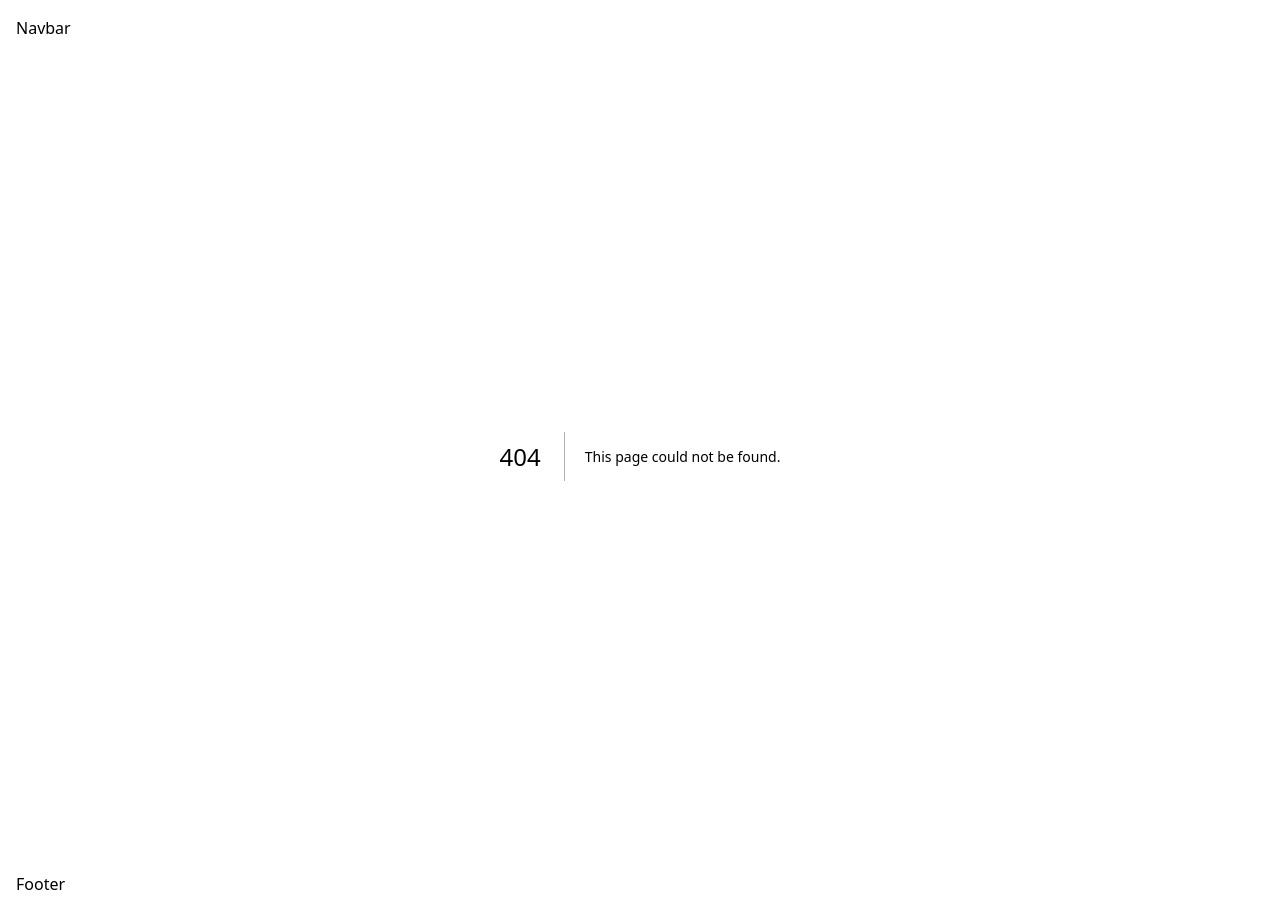
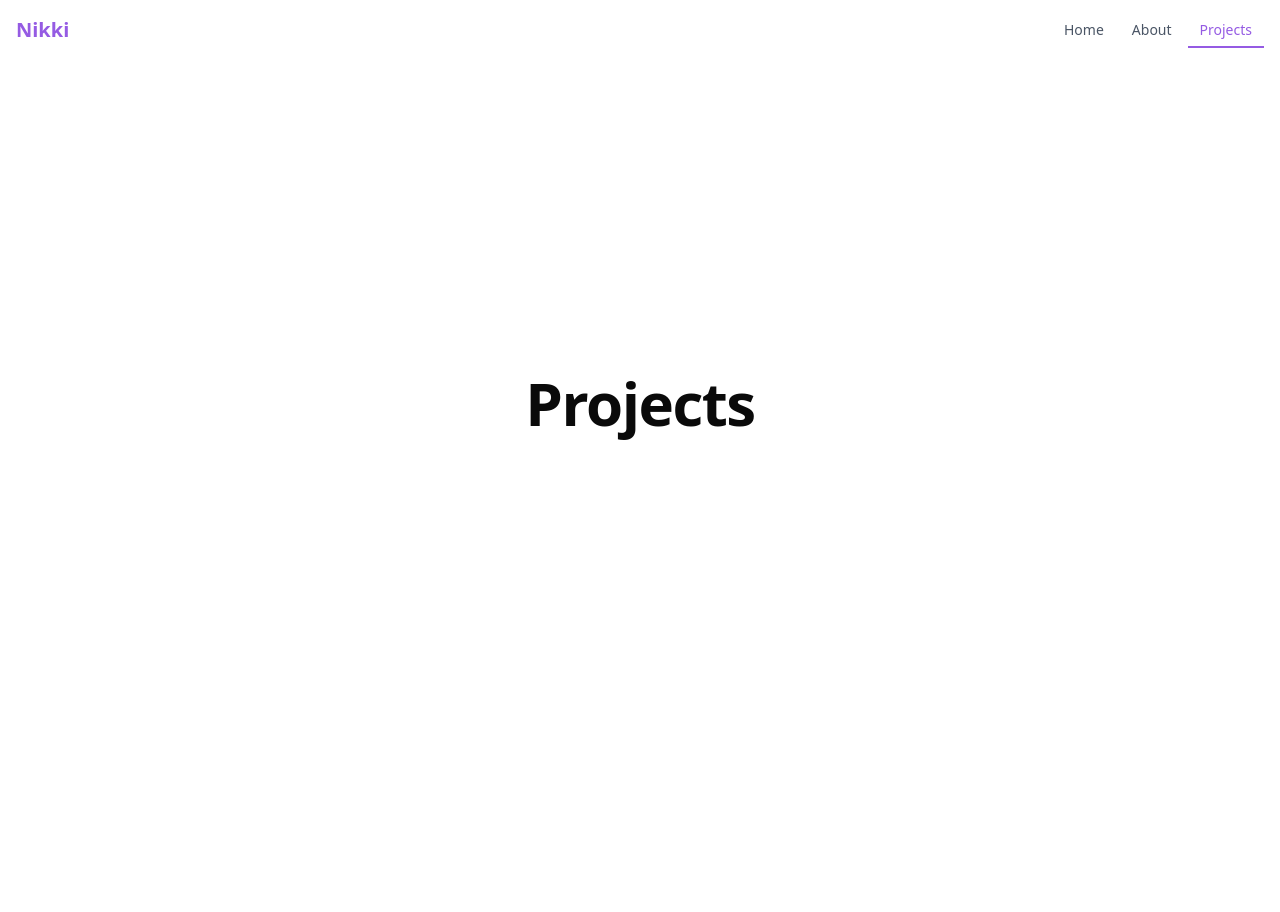
Before and after one commit to CuteNikki/Portfolio, a Next.js app: page /projects in a window 1280 px wide. Before the commit this address had no page. After the commit the page ends 800 px from the top, so only its background shows below. Built offline with nearby package versions, Linux system fonts and the light colour scheme.

Commit message:
Added some simple styling and animations

```diff
--- a/package.json
+++ b/package.json
@@ -22,6 +22,7 @@
     "@radix-ui/react-slot": "^1.1.2",
     "class-variance-authority": "^0.7.1",
     "clsx": "^2.1.1",
+    "framer-motion": "^12.6.2",
     "lucide-react": "^0.485.0",
     "next": "15.3.0-canary.26",
     "next-themes": "^0.4.6",
--- /dev/null
+++ b/src/app/about/page.tsx
@@ -0,0 +1,23 @@
+'use client';
+
+import { motion } from 'framer-motion';
+
+export default function AboutPage() {
+  return (
+    <motion.div
+      initial={{ opacity: 0, y: 20 }}
+      animate={{ opacity: 1, y: 0 }}
+      transition={{ duration: 0.5 }}
+      className='flex flex-1 items-center justify-center'
+    >
+      <motion.h1
+        className='mb-6 text-4xl font-bold tracking-tight md:text-6xl'
+        initial={{ opacity: 0 }}
+        animate={{ opacity: 1 }}
+        transition={{ delay: 0.2, duration: 0.7 }}
+      >
+        About
+      </motion.h1>
+    </motion.div>
+  );
+}
--- a/src/app/globals.css
+++ b/src/app/globals.css
@@ -51,7 +51,7 @@
   --card-foreground: oklch(0.145 0 0);
   --popover: oklch(1 0 0);
   --popover-foreground: oklch(0.145 0 0);
-  --primary: oklch(0.205 0 0);
+  --primary: oklch(0.6 0.2 300);
   --primary-foreground: oklch(0.985 0 0);
   --secondary: oklch(0.97 0 0);
   --secondary-foreground: oklch(0.205 0 0);
@@ -85,7 +85,7 @@
   --card-foreground: oklch(0.985 0 0);
   --popover: oklch(0.205 0 0);
   --popover-foreground: oklch(0.985 0 0);
-  --primary: oklch(0.922 0 0);
+  --primary: oklch(0.7 0.25 300);
   --primary-foreground: oklch(0.205 0 0);
   --secondary: oklch(0.269 0 0);
   --secondary-foreground: oklch(0.985 0 0);
--- a/src/app/layout.tsx
+++ b/src/app/layout.tsx
@@ -3,6 +3,7 @@ import { Geist, Geist_Mono } from 'next/font/google';
 
 import './globals.css';
 
+import { NavigationBar } from '@/components/navigation/navbar';
 import { ThemeProvider } from '@/components/theme/provider';
 
 const geistSans = Geist({
@@ -27,11 +28,11 @@ export default function RootLayout({
 }>) {
   return (
     <html lang='en' suppressHydrationWarning>
-      <body className={`${geistSans.variable} ${geistMono.variable} flex min-h-screen flex-col antialiased`}>
+      <body className={`${geistSans.variable} ${geistMono.variable} flex min-h-screen flex-col overflow-y-scroll antialiased`}>
         <ThemeProvider attribute='class' defaultTheme='system' enableSystem disableTransitionOnChange>
-          <nav className='p-4'>Navbar</nav>
+          <NavigationBar />
           <main className='flex flex-1 flex-col'>{children}</main>
-          <footer className='p-4'>Footer</footer>
+          <div className='p-4' /> {/* Stops the page from becoming scrollable during animation */}
         </ThemeProvider>
       </body>
     </html>
--- a/src/app/page.tsx
+++ b/src/app/page.tsx
@@ -1,69 +1,53 @@
-import Image from 'next/image';
+'use client';
+
+import { motion } from 'framer-motion';
+import Link from 'next/link';
+
+import { ArrowRightIcon } from 'lucide-react';
 
 import { ThemeButton } from '@/components/theme/button';
+import { Button } from '@/components/ui/button';
 
 export default function Home() {
   return (
-    <div className='grid flex-1 grid-rows-[20px_1fr_20px] items-center justify-items-center gap-16 p-8 pb-20 sm:p-20'>
-      <div className='row-start-2 flex flex-col items-center gap-8 sm:items-start'>
-        <Image className='dark:invert' src='/next.svg' alt='Next.js logo' width={180} height={38} priority />
-        <ol className='list-inside list-decimal text-center font-[family-name:var(--font-geist-mono)] text-sm sm:text-left'>
-          <li className='mb-2'>
-            Get started by editing <code className='rounded-sm bg-black/[.05] px-1 py-0.5 font-semibold dark:bg-white/[.06]'>src/app/page.tsx</code>.
-          </li>
-          <li>Save and see your changes instantly.</li>
-        </ol>
+    <div className='flex flex-1 items-center justify-center'>
+      <motion.div initial={{ opacity: 0, y: 20 }} animate={{ opacity: 1, y: 0 }} transition={{ duration: 0.5 }} className='mx-auto max-w-2xl text-center'>
+        <motion.h1
+          className='mb-6 text-4xl font-bold tracking-tight md:text-6xl'
+          initial={{ opacity: 0 }}
+          animate={{ opacity: 1 }}
+          transition={{ delay: 0.2, duration: 0.7 }}
+        >
+          Hey, I&apos;m Nikki
+        </motion.h1>
 
-        <div className='flex flex-col items-center gap-4 sm:flex-row'>
-          <a
-            className='bg-foreground text-background flex h-10 items-center justify-center gap-2 rounded-full border border-solid border-transparent px-4 text-sm transition-colors hover:bg-[#383838] sm:h-12 sm:px-5 sm:text-base dark:hover:bg-[#ccc]'
-            href='https://vercel.com/new?utm_source=create-next-app&utm_medium=appdir-template-tw&utm_campaign=create-next-app'
-            target='_blank'
-            rel='noopener noreferrer'
-          >
-            <Image className='dark:invert' src='/vercel.svg' alt='Vercel logomark' width={20} height={20} />
-            Deploy now
-          </a>
-          <a
-            className='flex h-10 items-center justify-center rounded-full border border-solid border-black/[.08] px-4 text-sm transition-colors hover:border-transparent hover:bg-[#f2f2f2] sm:h-12 sm:min-w-44 sm:px-5 sm:text-base dark:border-white/[.145] dark:hover:bg-[#1a1a1a]'
-            href='https://nextjs.org/docs?utm_source=create-next-app&utm_medium=appdir-template-tw&utm_campaign=create-next-app'
-            target='_blank'
-            rel='noopener noreferrer'
-          >
-            Read our docs
-          </a>
+        <motion.p
+          className='text-muted-foreground mb-12 text-xl md:text-2xl'
+          initial={{ opacity: 0 }}
+          animate={{ opacity: 1 }}
+          transition={{ delay: 0.4, duration: 0.7 }}
+        >
+          Welcome to my portfolio.
+        </motion.p>
+
+        <motion.div
+          className='flex flex-col items-center justify-center gap-4 sm:flex-row'
+          initial={{ opacity: 0 }}
+          animate={{ opacity: 1 }}
+          transition={{ delay: 0.6, duration: 0.7 }}
+        >
+          <Button asChild size='lg' className='group text-base'>
+            <Link href='/about'>
+              About Me
+              <ArrowRightIcon className='ml-2 h-4 w-4 transition-transform group-hover:translate-x-1' />
+            </Link>
+          </Button>
+          <Button asChild size='lg' variant='secondary' className='text-base'>
+            <Link href='/about'>View Projects</Link>
+          </Button>
           <ThemeButton />
-        </div>
-      </div>
-      <div className='row-start-3 flex flex-wrap items-center justify-center gap-6'>
-        <a
-          className='flex items-center gap-2 hover:underline hover:underline-offset-4'
-          href='https://nextjs.org/learn?utm_source=create-next-app&utm_medium=appdir-template-tw&utm_campaign=create-next-app'
-          target='_blank'
-          rel='noopener noreferrer'
-        >
-          <Image aria-hidden src='/file.svg' alt='File icon' width={16} height={16} />
-          Learn
-        </a>
-        <a
-          className='flex items-center gap-2 hover:underline hover:underline-offset-4'
-          href='https://vercel.com/templates?framework=next.js&utm_source=create-next-app&utm_medium=appdir-template-tw&utm_campaign=create-next-app'
-          target='_blank'
-          rel='noopener noreferrer'
-        >
-          <Image aria-hidden src='/window.svg' alt='Window icon' width={16} height={16} />
-          Examples
-        </a>
-        <a
-          className='flex items-center gap-2 hover:underline hover:underline-offset-4'
-          href='https://nextjs.org?utm_source=create-next-app&utm_medium=appdir-template-tw&utm_campaign=create-next-app'
-          target='_blank'
-          rel='noopener noreferrer'
-        >
-          <Image aria-hidden src='/globe.svg' alt='Globe icon' width={16} height={16} />
-          Go to nextjs.org →
-        </a>
-      </div>
+        </motion.div>
+      </motion.div>
     </div>
   );
 }
--- /dev/null
+++ b/src/app/projects/page.tsx
@@ -0,0 +1,23 @@
+'use client';
+
+import { motion } from 'framer-motion';
+
+export default function ProjectsPage() {
+  return (
+    <motion.div
+      initial={{ opacity: 0, y: 20 }}
+      animate={{ opacity: 1, y: 0 }}
+      transition={{ duration: 0.5 }}
+      className='flex flex-1 items-center justify-center'
+    >
+      <motion.h1
+        className='mb-6 text-4xl font-bold tracking-tight md:text-6xl'
+        initial={{ opacity: 0 }}
+        animate={{ opacity: 1 }}
+        transition={{ delay: 0.2, duration: 0.7 }}
+      >
+        Projects
+      </motion.h1>
+    </motion.div>
+  );
+}
--- /dev/null
+++ b/src/components/navigation/navbar.tsx
@@ -0,0 +1,56 @@
+'use client';
+
+import { motion } from 'framer-motion';
+import Link from 'next/link';
+import { usePathname } from 'next/navigation';
+
+import { cn } from '@/lib/utils';
+
+const links = [
+  { href: '/', label: 'Home' },
+  { href: '/about', label: 'About' },
+  { href: '/projects', label: 'Projects' },
+];
+
+export function NavigationBar() {
+  const pathname = usePathname();
+
+  return (
+    <header className='bg-background/95 supports-[backdrop-filter]:bg-background/60 border-background sticky top-0 z-50 w-full border-b backdrop-blur'>
+      <div className='container mx-auto flex items-center justify-between px-4 py-3'>
+        <Link href='/' className='text-primary text-xl font-bold'>
+          Nikki
+        </Link>
+
+        {/* Desktop navigation */}
+        <nav className='hidden items-center space-x-1 md:flex'>
+          {links.map((link) => {
+            const isActive = pathname === link.href;
+            return (
+              <Link
+                key={link.href}
+                href={link.href}
+                className={cn(
+                  'relative rounded-md px-3 py-2 text-sm font-medium transition-colors',
+                  isActive ? 'text-primary' : 'hover:text-primary text-gray-600 dark:text-gray-300 dark:hover:text-white',
+                )}
+              >
+                {link.label}
+                {isActive && (
+                  <motion.div
+                    className='bg-primary absolute right-0 bottom-0 left-0 h-0.5'
+                    layoutId='navbar-indicator'
+                    transition={{ type: 'spring', stiffness: 350, damping: 30 }}
+                  />
+                )}
+              </Link>
+            );
+          })}
+        </nav>
+      </div>
+
+      {/* Mobile navigation */}
+      {/* @todo: add sheet component */}
+    </header>
+  );
+}
--- a/src/components/theme/button.tsx
+++ b/src/components/theme/button.tsx
@@ -1,6 +1,6 @@
 'use client';
 
-import { Moon, Sun } from 'lucide-react';
+import { Moon, MoonIcon, OrbitIcon, Sun, SunIcon } from 'lucide-react';
 import { useTheme } from 'next-themes';
 
 import { Button } from '@/components/ui/button';
@@ -18,10 +18,16 @@ export function ThemeButton() {
           <span className='sr-only'>Toggle theme</span>
         </Button>
       </DropdownMenuTrigger>
-      <DropdownMenuContent align='end'>
-        <DropdownMenuItem onClick={() => setTheme('light')}>Light</DropdownMenuItem>
-        <DropdownMenuItem onClick={() => setTheme('dark')}>Dark</DropdownMenuItem>
-        <DropdownMenuItem onClick={() => setTheme('system')}>System</DropdownMenuItem>
+      <DropdownMenuContent align='center' side='bottom'>
+        <DropdownMenuItem className='justify-between' onClick={() => setTheme('light')}>
+          Light <SunIcon />
+        </DropdownMenuItem>
+        <DropdownMenuItem className='justify-between' onClick={() => setTheme('dark')}>
+          Dark <MoonIcon />
+        </DropdownMenuItem>
+        <DropdownMenuItem className='justify-between' onClick={() => setTheme('system')}>
+          System <OrbitIcon />
+        </DropdownMenuItem>
       </DropdownMenuContent>
     </DropdownMenu>
   );
```
Also changed, not shown: 1 other file (tests, documents, lock files or other folders).
